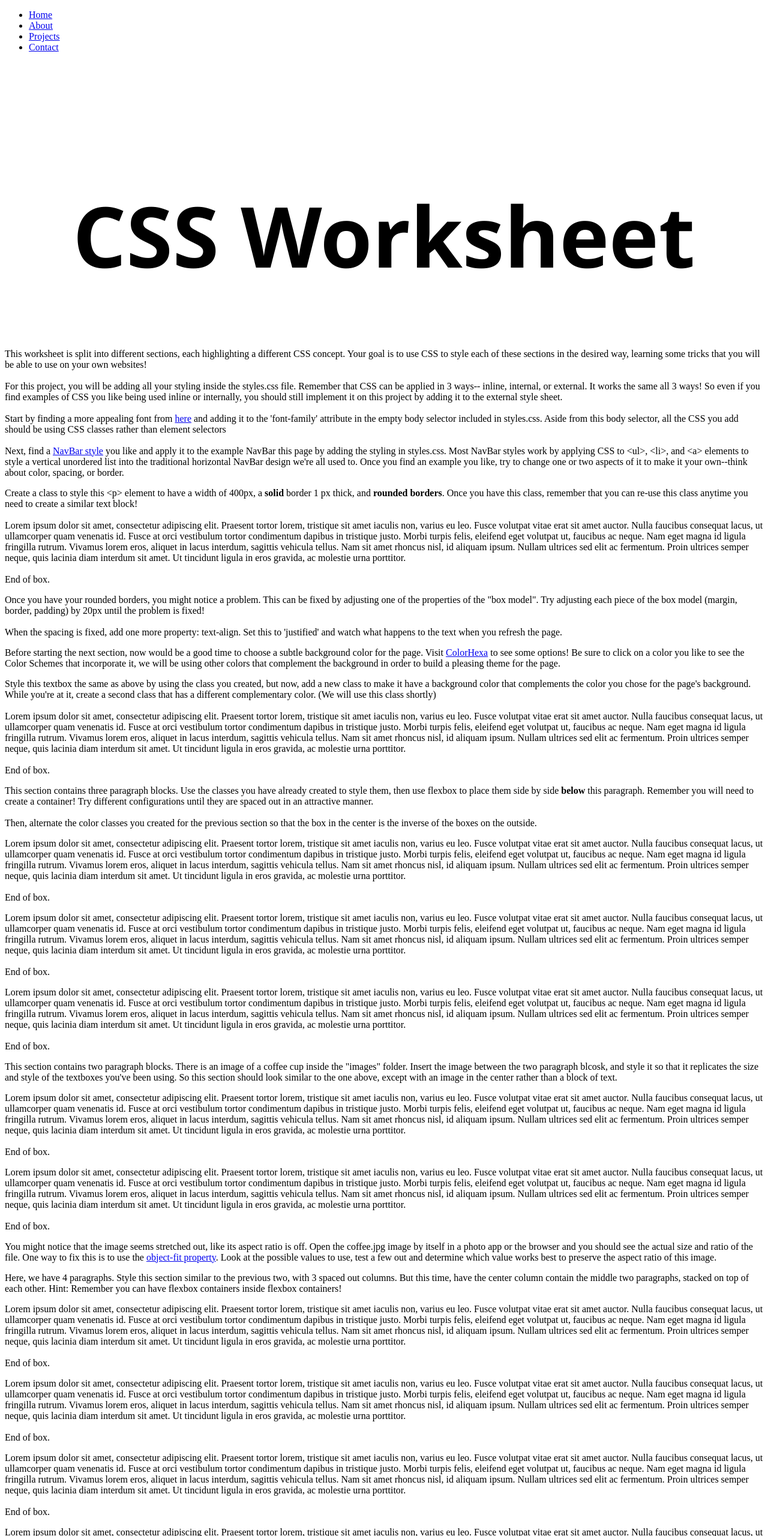
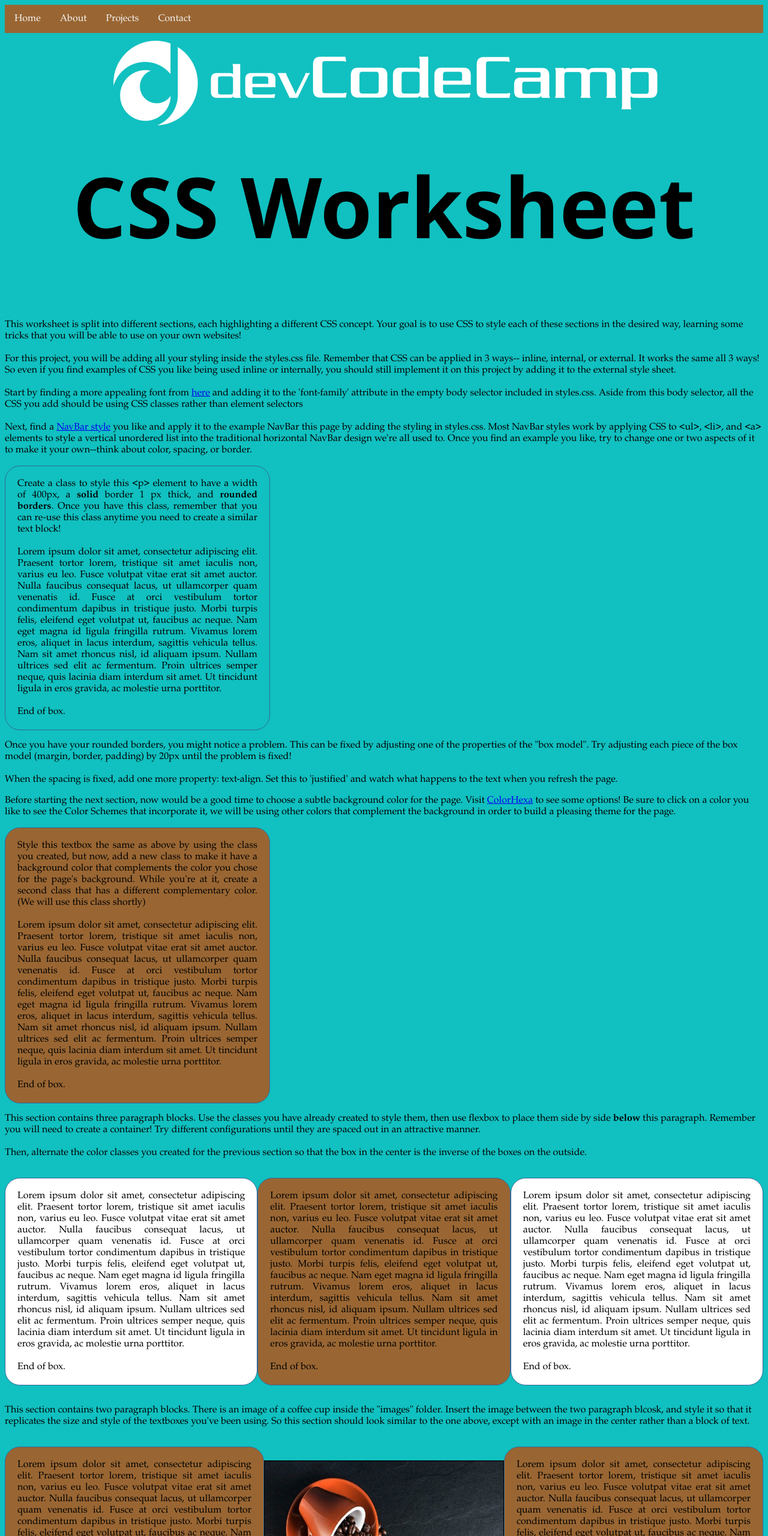
Before and after one commit to Backinblacker/CSS-Worksheet, a plain HTML site: page index.html in a window 1280 px wide. Shown: the top 2560 px of the page at 60% size. Drawn offline with Linux system fonts and the light colour scheme.

Commit message:
Feat: I am 3/4ths of the way done with the project. In the 4 paragraphs section I am stuck getting the content to match height.

```diff
--- a/index.html
+++ b/index.html
@@ -35,7 +35,7 @@
     </section>
 
     <section>
-        <p>
+        <p class="border">
             Create a class to style this &lt;p&gt; element to have a width of 400px, a <b>solid</b> border 1 px thick, and <b>rounded borders</b>. Once you have this class, remember that you can re-use this class anytime you need to create a similar text block! <br>
             <br>
             Lorem ipsum dolor sit amet, consectetur adipiscing elit. Praesent tortor lorem, tristique sit amet iaculis non, varius eu leo. Fusce volutpat vitae erat sit amet auctor. Nulla faucibus consequat lacus, ut ullamcorper quam venenatis id. Fusce at orci vestibulum tortor condimentum dapibus in tristique justo. Morbi turpis felis, eleifend eget volutpat ut, faucibus ac neque. Nam eget magna id ligula fringilla rutrum. Vivamus lorem eros, aliquet in lacus interdum, sagittis vehicula tellus. Nam sit amet rhoncus nisl, id aliquam ipsum. Nullam ultrices sed elit ac fermentum. Proin ultrices semper neque, quis lacinia diam interdum sit amet. Ut tincidunt ligula in eros gravida, ac molestie urna porttitor.<br>
@@ -56,7 +56,7 @@
             Before starting the next section, now would be a good time to choose a subtle background color for the page. Visit <a href="https://www.colorhexa.com/web-safe-colors">ColorHexa</a> to see some options! Be sure to click on a color you like to see the Color Schemes that incorporate it, we will be using other colors that complement the background in order to build a pleasing theme for the page.
         </p>
 
-        <p class="text-box colors-2">
+        <p class="border text-box colors-2">
             Style this textbox the same as above by using the class you created, but now, add a new class to make it have a background color that complements the color you chose for the page's background. While you're at it, create a second class that has a different complementary color. (We will use this class shortly)<br>
             <br>
             Lorem ipsum dolor sit amet, consectetur adipiscing elit. Praesent tortor lorem, tristique sit amet iaculis non, varius eu leo. Fusce volutpat vitae erat sit amet auctor. Nulla faucibus consequat lacus, ut ullamcorper quam venenatis id. Fusce at orci vestibulum tortor condimentum dapibus in tristique justo. Morbi turpis felis, eleifend eget volutpat ut, faucibus ac neque. Nam eget magna id ligula fringilla rutrum. Vivamus lorem eros, aliquet in lacus interdum, sagittis vehicula tellus. Nam sit amet rhoncus nisl, id aliquam ipsum. Nullam ultrices sed elit ac fermentum. Proin ultrices semper neque, quis lacinia diam interdum sit amet. Ut tincidunt ligula in eros gravida, ac molestie urna porttitor.<br>
@@ -71,24 +71,25 @@
             <br>
             Then, alternate the color classes you created for the previous section so that the box in the center is the inverse of the boxes on the outside.
         </p>
-
-        <p>
+        <div class="container">
+            <p class="border colors">
                 Lorem ipsum dolor sit amet, consectetur adipiscing elit. Praesent tortor lorem, tristique sit amet iaculis non, varius eu leo. Fusce volutpat vitae erat sit amet auctor. Nulla faucibus consequat lacus, ut ullamcorper quam venenatis id. Fusce at orci vestibulum tortor condimentum dapibus in tristique justo. Morbi turpis felis, eleifend eget volutpat ut, faucibus ac neque. Nam eget magna id ligula fringilla rutrum. Vivamus lorem eros, aliquet in lacus interdum, sagittis vehicula tellus. Nam sit amet rhoncus nisl, id aliquam ipsum. Nullam ultrices sed elit ac fermentum. Proin ultrices semper neque, quis lacinia diam interdum sit amet. Ut tincidunt ligula in eros gravida, ac molestie urna porttitor.<br>
                 <br>
                 End of box.
             </p>
 
-        <p>
+            <p class="border colors-2">
                 Lorem ipsum dolor sit amet, consectetur adipiscing elit. Praesent tortor lorem, tristique sit amet iaculis non, varius eu leo. Fusce volutpat vitae erat sit amet auctor. Nulla faucibus consequat lacus, ut ullamcorper quam venenatis id. Fusce at orci vestibulum tortor condimentum dapibus in tristique justo. Morbi turpis felis, eleifend eget volutpat ut, faucibus ac neque. Nam eget magna id ligula fringilla rutrum. Vivamus lorem eros, aliquet in lacus interdum, sagittis vehicula tellus. Nam sit amet rhoncus nisl, id aliquam ipsum. Nullam ultrices sed elit ac fermentum. Proin ultrices semper neque, quis lacinia diam interdum sit amet. Ut tincidunt ligula in eros gravida, ac molestie urna porttitor.<br>
                 <br>
                 End of box.
             </p>
 
-        <p>
+            <p class= "border colors">
                 Lorem ipsum dolor sit amet, consectetur adipiscing elit. Praesent tortor lorem, tristique sit amet iaculis non, varius eu leo. Fusce volutpat vitae erat sit amet auctor. Nulla faucibus consequat lacus, ut ullamcorper quam venenatis id. Fusce at orci vestibulum tortor condimentum dapibus in tristique justo. Morbi turpis felis, eleifend eget volutpat ut, faucibus ac neque. Nam eget magna id ligula fringilla rutrum. Vivamus lorem eros, aliquet in lacus interdum, sagittis vehicula tellus. Nam sit amet rhoncus nisl, id aliquam ipsum. Nullam ultrices sed elit ac fermentum. Proin ultrices semper neque, quis lacinia diam interdum sit amet. Ut tincidunt ligula in eros gravida, ac molestie urna porttitor.<br>
                 <br>
                 End of box.
             </p>
+        </div>
     </section>
 
     <section>
@@ -96,16 +97,16 @@
         <p>
             This section contains two paragraph blocks. There is an image of a coffee cup inside the "images" folder. Insert the image between the two paragraph blcosk, and style it so that it replicates the size and style of the textboxes you've been using. So this section should look similar to the one above, except with an image in the center rather than a block of text.
         </p>
-
-            <p>
+        <div class="container">
+            <p class="border colors-2">
                 Lorem ipsum dolor sit amet, consectetur adipiscing elit. Praesent tortor lorem, tristique sit amet iaculis non, varius eu leo. Fusce volutpat vitae erat sit amet auctor. Nulla faucibus consequat lacus, ut ullamcorper quam venenatis id. Fusce at orci vestibulum tortor condimentum dapibus in tristique justo. Morbi turpis felis, eleifend eget volutpat ut, faucibus ac neque. Nam eget magna id ligula fringilla rutrum. Vivamus lorem eros, aliquet in lacus interdum, sagittis vehicula tellus. Nam sit amet rhoncus nisl, id aliquam ipsum. Nullam ultrices sed elit ac fermentum. Proin ultrices semper neque, quis lacinia diam interdum sit amet. Ut tincidunt ligula in eros gravida, ac molestie urna porttitor.<br>
                 <br>
                 End of box.
             </p>
 
+            <img src= "images\coffee.jpg" alt="coffee beans" width="400" height="300">
 
-
-            <p>
+            <p class="border colors-2">
                 Lorem ipsum dolor sit amet, consectetur adipiscing elit. Praesent tortor lorem, tristique sit amet iaculis non, varius eu leo. Fusce volutpat vitae erat sit amet auctor. Nulla faucibus consequat lacus, ut ullamcorper quam venenatis id. Fusce at orci vestibulum tortor condimentum dapibus in tristique justo. Morbi turpis felis, eleifend eget volutpat ut, faucibus ac neque. Nam eget magna id ligula fringilla rutrum. Vivamus lorem eros, aliquet in lacus interdum, sagittis vehicula tellus. Nam sit amet rhoncus nisl, id aliquam ipsum. Nullam ultrices sed elit ac fermentum. Proin ultrices semper neque, quis lacinia diam interdum sit amet. Ut tincidunt ligula in eros gravida, ac molestie urna porttitor.<br>
                 <br>
                 End of box.
@@ -122,25 +123,26 @@
             Here, we have 4 paragraphs. Style this section similar to the previous two, with 3 spaced out columns. But this time, have the center column contain the middle two paragraphs, stacked on top of each other. Hint: Remember you can have flexbox containers inside flexbox containers!
         </p>
 
-        <p>
+        <div class="container">
+            <p class="border colors-2">
+                Lorem ipsum dolor sit amet, consectetur adipiscing elit. Praesent tortor lorem, tristique sit amet iaculis non, varius eu leo. Fusce volutpat vitae erat sit amet auctor. Nulla faucibus consequat lacus, ut ullamcorper quam venenatis id. Fusce at orci vestibulum tortor condimentum dapibus in tristique justo. Morbi turpis felis, eleifend eget volutpat ut, faucibus ac neque. Nam eget magna id ligula fringilla rutrum. Vivamus lorem eros, aliquet in lacus interdum, sagittis vehicula tellus. Nam sit amet rhoncus nisl, id aliquam ipsum. Nullam ultrices sed elit ac fermentum. Proin ultrices semper neque, quis lacinia diam interdum sit amet. Ut tincidunt ligula in eros gravida, ac molestie urna porttitor.<br>
+                <br>
+                End of box.
+            </p>
+                <div class="container-2">
+                    <p class="border colors">
                         Lorem ipsum dolor sit amet, consectetur adipiscing elit. Praesent tortor lorem, tristique sit amet iaculis non, varius eu leo. Fusce volutpat vitae erat sit amet auctor. Nulla faucibus consequat lacus, ut ullamcorper quam venenatis id. Fusce at orci vestibulum tortor condimentum dapibus in tristique justo. Morbi turpis felis, eleifend eget volutpat ut, faucibus ac neque. Nam eget magna id ligula fringilla rutrum. Vivamus lorem eros, aliquet in lacus interdum, sagittis vehicula tellus. Nam sit amet rhoncus nisl, id aliquam ipsum. Nullam ultrices sed elit ac fermentum. Proin ultrices semper neque, quis lacinia diam interdum sit amet. Ut tincidunt ligula in eros gravida, ac molestie urna porttitor.<br>
                         <br>
                         End of box.
                     </p>
 
-            <p>
+                    <p class="border colors">
                         Lorem ipsum dolor sit amet, consectetur adipiscing elit. Praesent tortor lorem, tristique sit amet iaculis non, varius eu leo. Fusce volutpat vitae erat sit amet auctor. Nulla faucibus consequat lacus, ut ullamcorper quam venenatis id. Fusce at orci vestibulum tortor condimentum dapibus in tristique justo. Morbi turpis felis, eleifend eget volutpat ut, faucibus ac neque. Nam eget magna id ligula fringilla rutrum. Vivamus lorem eros, aliquet in lacus interdum, sagittis vehicula tellus. Nam sit amet rhoncus nisl, id aliquam ipsum. Nullam ultrices sed elit ac fermentum. Proin ultrices semper neque, quis lacinia diam interdum sit amet. Ut tincidunt ligula in eros gravida, ac molestie urna porttitor.<br>
                         <br>
                         End of box.
                     </p>
-
-            <p>
-                Lorem ipsum dolor sit amet, consectetur adipiscing elit. Praesent tortor lorem, tristique sit amet iaculis non, varius eu leo. Fusce volutpat vitae erat sit amet auctor. Nulla faucibus consequat lacus, ut ullamcorper quam venenatis id. Fusce at orci vestibulum tortor condimentum dapibus in tristique justo. Morbi turpis felis, eleifend eget volutpat ut, faucibus ac neque. Nam eget magna id ligula fringilla rutrum. Vivamus lorem eros, aliquet in lacus interdum, sagittis vehicula tellus. Nam sit amet rhoncus nisl, id aliquam ipsum. Nullam ultrices sed elit ac fermentum. Proin ultrices semper neque, quis lacinia diam interdum sit amet. Ut tincidunt ligula in eros gravida, ac molestie urna porttitor.<br>
-                <br>
-                End of box.
-            </p>
-
-        <p>
+                </div>
+            <p class="border colors-2">
                 Lorem ipsum dolor sit amet, consectetur adipiscing elit. Praesent tortor lorem, tristique sit amet iaculis non, varius eu leo. Fusce volutpat vitae erat sit amet auctor. Nulla faucibus consequat lacus, ut ullamcorper quam venenatis id. Fusce at orci vestibulum tortor condimentum dapibus in tristique justo. Morbi turpis felis, eleifend eget volutpat ut, faucibus ac neque. Nam eget magna id ligula fringilla rutrum. Vivamus lorem eros, aliquet in lacus interdum, sagittis vehicula tellus. Nam sit amet rhoncus nisl, id aliquam ipsum. Nullam ultrices sed elit ac fermentum. Proin ultrices semper neque, quis lacinia diam interdum sit amet. Ut tincidunt ligula in eros gravida, ac molestie urna porttitor.<br>
                 <br>
                 End of box.
--- a/styles/styles.css
+++ b/styles/styles.css
@@ -17,7 +17,61 @@ header{
 
 /* This will apply any included styles to the body element */
 body{
-
+    font-family: 'Garamond', monospace;
+    background-color: rgb(17, 192, 192);
 }
 
 /* Create your own classes below! */
+ul {
+    list-style-type: none;
+    margin: 0;
+    padding: 0;
+    overflow: hidden;
+    background-color: #996633;
+}
+
+li {
+    float: left;
+}
+
+li a {
+    display: block;
+    color: whitesmoke;
+    text-align: center;
+    padding: 14px 16px;
+    text-decoration: none;
+}
+
+li a:hover {
+    background-color: Teal;
+}
+
+.border{
+    border-radius: 25px;
+    border: 1px solid #336699;
+    padding: 20px;
+    width: 400px;
+    text-align: justify;
+}
+
+.colors{
+    background-color: white;
+}
+
+
+.colors-2{
+    background-color: #996633;
+}
+
+.container{
+    display: flex;
+    justify-content: center;
+    align-items: center;
+}
+
+.container-2{
+    align-items: flex-start;
+    flex-wrap: wrap;
+    justify-content: center;
+    align-self: center;
+}
```
Lines whose indentation alone changed are shown as unchanged.
